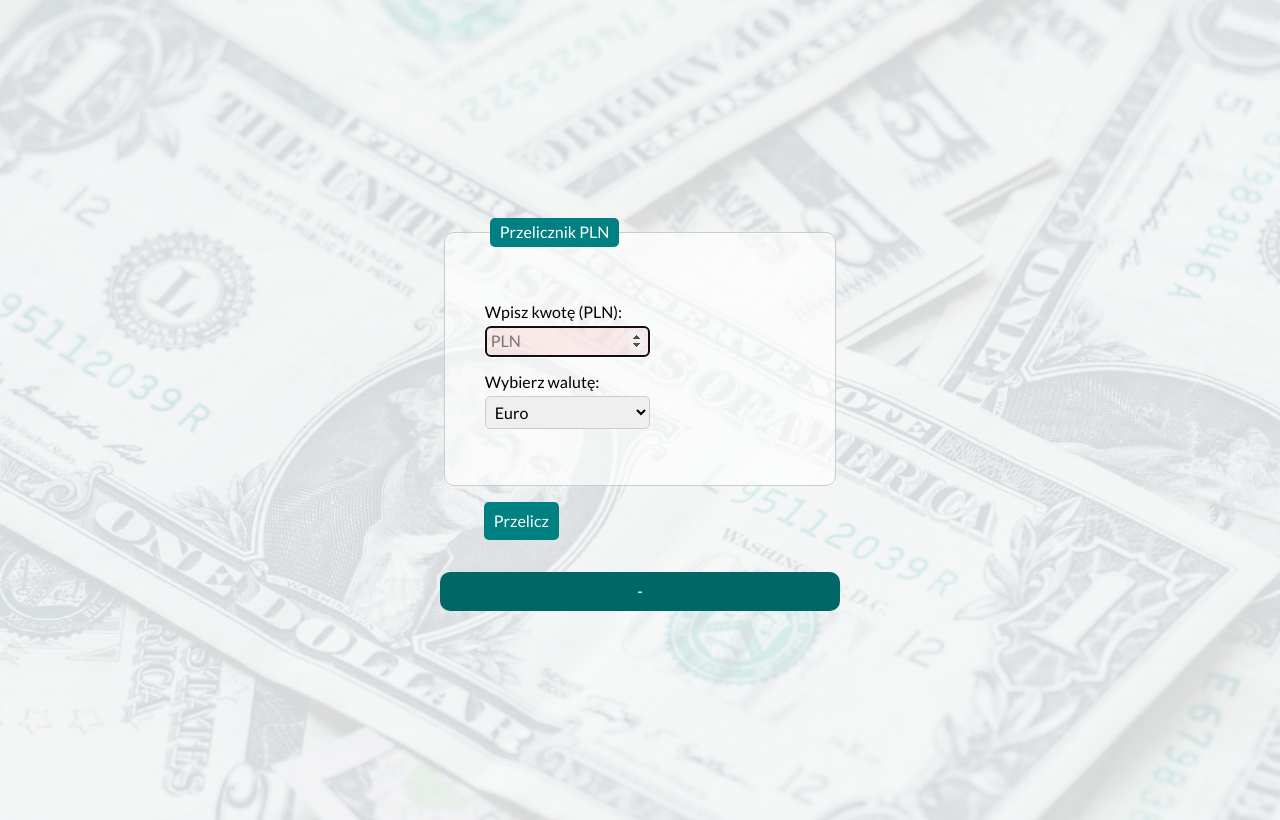
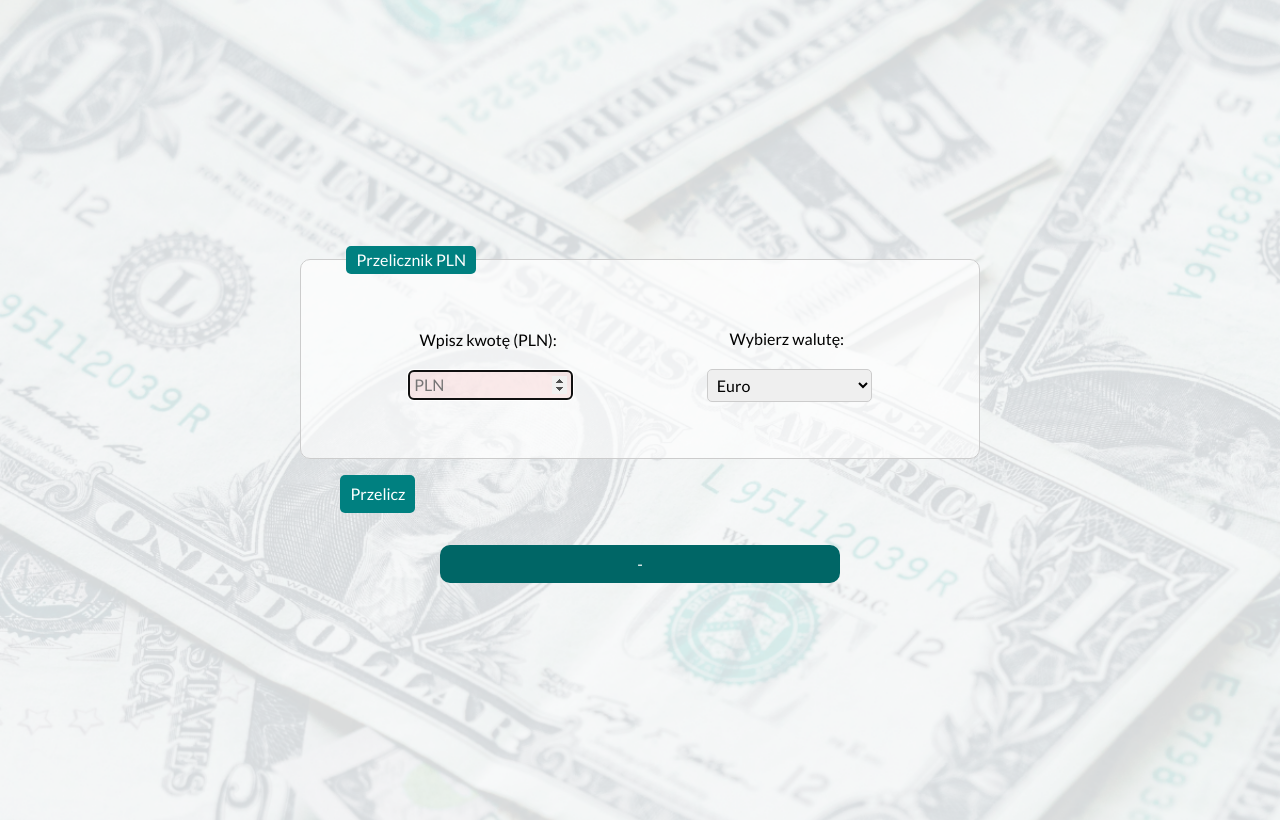
Before and after one commit to konradkapica/currency-converter, a plain HTML site: page index.html in a window 1280 px wide. Drawn offline with nearby package versions, Linux system fonts and the light colour scheme.

Commit message:
form items centered by flex

```diff
--- a/css/form.css
+++ b/css/form.css
@@ -3,7 +3,7 @@
     max-width: 175px;
     display: inline-block;
     margin-right: 5px;
-    margin-bottom: 5px;
+    margin-bottom: 20px;
 }
 
 .form__fieldset {
@@ -12,6 +12,11 @@
     padding: 40px;
     margin: 25px 0 0 0;
     background-color: rgba(255, 255, 255, 0.632);
+    display: flex;
+    flex-basis: 400px;
+    flex-wrap: wrap;
+    align-items: center;
+    justify-content: space-around;
 }
 
 .form__legend {
@@ -28,6 +33,14 @@
     width: 100%;
     max-width: 165px;
     border-radius: 5px;
+}
+
+.form__paragraph {
+    text-align: center;
+    display: flex;
+    align-items: center;
+    justify-content: center;
+    flex-basis:200px;
 }
 
 .form__field:invalid {
--- a/index.html
+++ b/index.html
@@ -27,14 +27,14 @@
         <form class="js-form form">
             <fieldset class="form__fieldset">
                 <legend class="form__legend">Przelicznik PLN</legend>
-                <p>
+                <p class="form__paragraph">
                     <label>
                         <span class="form__labelText">Wpisz kwotę (PLN):</span>
                         <input class="form__field js-input" name="PLN" type="number" min="0.01" step="any"
                             placeholder="PLN" autofocus required>
                     </label>
                 </p>
-                <p>
+                <p class="form__paragraph">
                     <label>
                         <span class="form__labelText">Wybierz walutę:</span>
                         <select class="form__field js-currency" name="currency">
```
